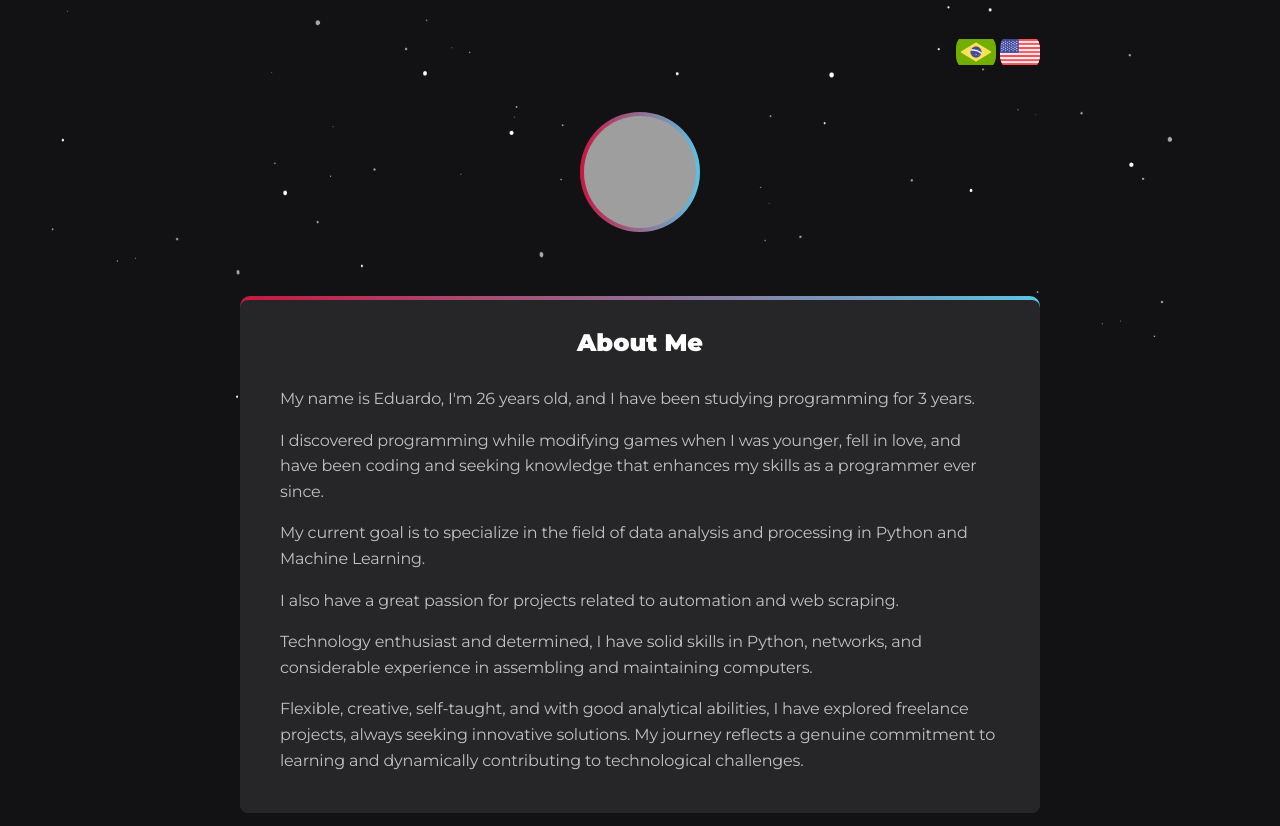
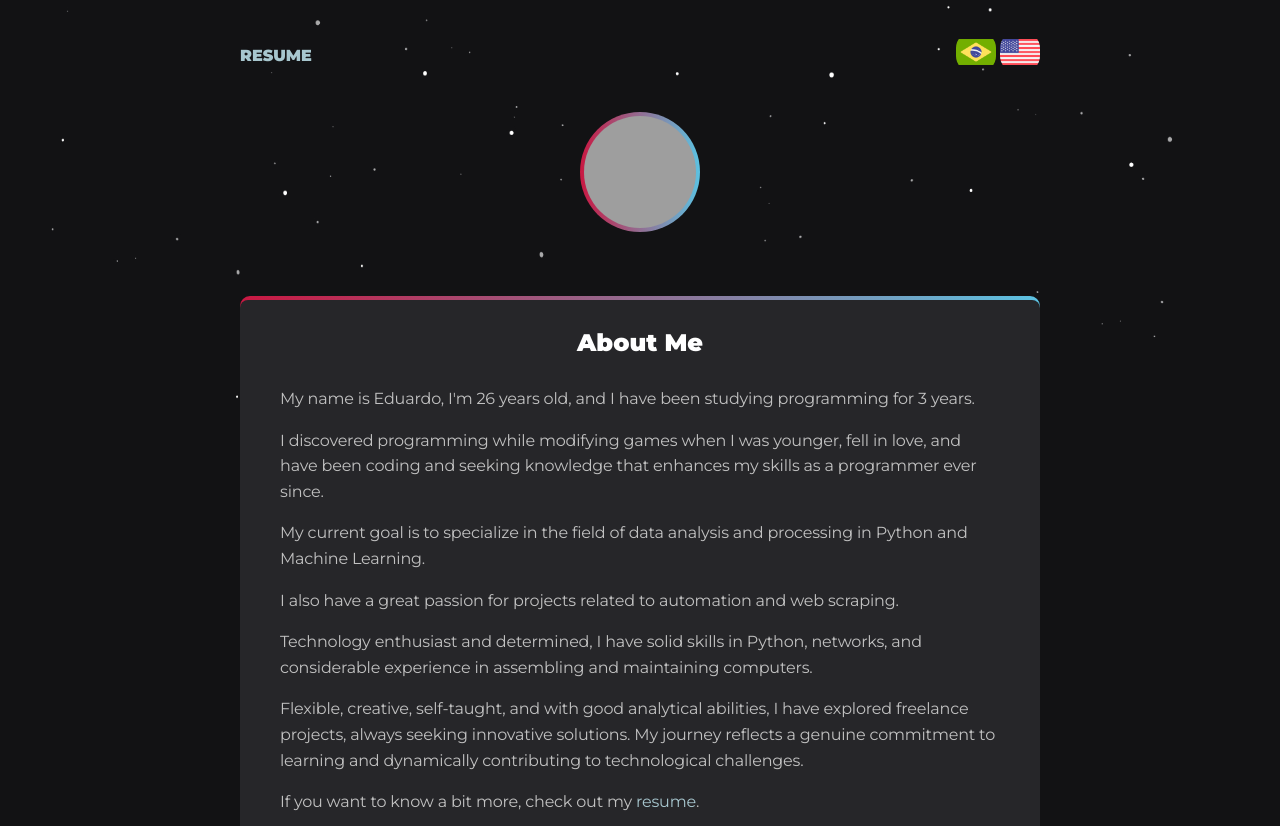
Before and after one commit to edududs/edududs.github.io, a plain HTML site: page resume.html in a window 1280 px wide. Shown: the top 826 px of the page. Drawn offline with Linux system fonts and the light colour scheme; grey boxes are pictures that could not be loaded.

Commit message:
add currículo

```diff
--- a/resume.html
+++ b/resume.html
@@ -12,13 +12,21 @@
   </head>
 
   <body>
-    <div class="flags">
-      <a href="./index.html"><img src="./assets/brazil.png" alt=""></a>
-      <a href="./resume.html"><img src="./assets/united-states.png" alt=""></a>
+    <div class="curriculo-flags-container">
+      <div>
+        <a class="curriculo-link" rel="noopener noreferrer" href="https://drive.google.com/file/d/1Wv1u6xyTp6Y6NnLcE6j6Yqgvjliz1OB5/view?usp=sharing" target="_blank">
+          <b>RESUME</b>
+        </a>
+      </div>
+      <div class="flags">
+        <a href="./index.html"><img src="./assets/brazil.png" alt=""></a>
+        <a href="./resume.html"><img src="./assets/united-states.png" alt=""></a>
+      </div>
     </div>
+
     <header>
       <div>
-        <img src="https://avatars.githubusercontent.com/u/113555928?v=4" alt="Imagem de Eduardo Lima" />
+        <img src="https://avatars.githubusercontent.com/u/113555928?v=4" alt="Imagem de Eduardo Lima"/>
       </div>
     </header>
     <main>
@@ -46,6 +54,9 @@
                 Flexible, creative, self-taught, and with good analytical abilities, I have explored freelance projects, always
                 seeking innovative solutions. My journey reflects a genuine commitment to learning and dynamically contributing to
                 technological challenges.
+              </p>
+              <p>
+                If you want to know a bit more, check out my <a class="curriculo-link" rel="noopener noreferrer" href="https://drive.google.com/file/d/1Wv1u6xyTp6Y6NnLcE6j6Yqgvjliz1OB5/view?usp=sharing" target="_blank">resume</a>.
               </p>
             </div>
           </section>
--- a/styles.css
+++ b/styles.css
@@ -130,6 +130,7 @@ section ul li:hover {
   border: 1px solid #443e54;
 }
 
+
 .experiences h3 {
   padding-top: 1.5rem;
 
@@ -139,14 +140,33 @@ section ul li:hover {
   display: block;
 }
 
-.flags {
+.curriculo-flags-container {
   max-width: 800px;
   width: 90%;
   gap: 24px;
   margin: 32px auto;
-  text-align: right;
+  display: flex;
+  justify-content: space-between;
+  /* Adiciona espaço entre os elementos */
+  align-items: center;
+  /* Alinha verticalmente ao centro */
+  color: #4f8191;
+  text-decoration: none;
+  transition: transform 0.5s;
 }
 
+/* Adicione esta regra CSS para o currículo */
+.curriculo-link {
+  color: #a7c6ce;
+  text-decoration: none;
+  transition: transform 0.5s;
+}
+
+.curriculo-link a:hover {
+  transform: scale(1.1);
+}
+
+/* Adicione esta regra CSS para as bandeiras */
 .flags img {
   width: 40px;
   border-radius: 40%;
@@ -179,6 +199,10 @@ main section:nth-child(3) {
   animation-delay: 0.6s;
 }
 
+body div a:nth-child(1) {
+  text-align: left;
+}
+
 @keyframes grow {
   to {
     transform: scaleX();
```
Also changed, not shown: index.html (+14 -3 lines).
